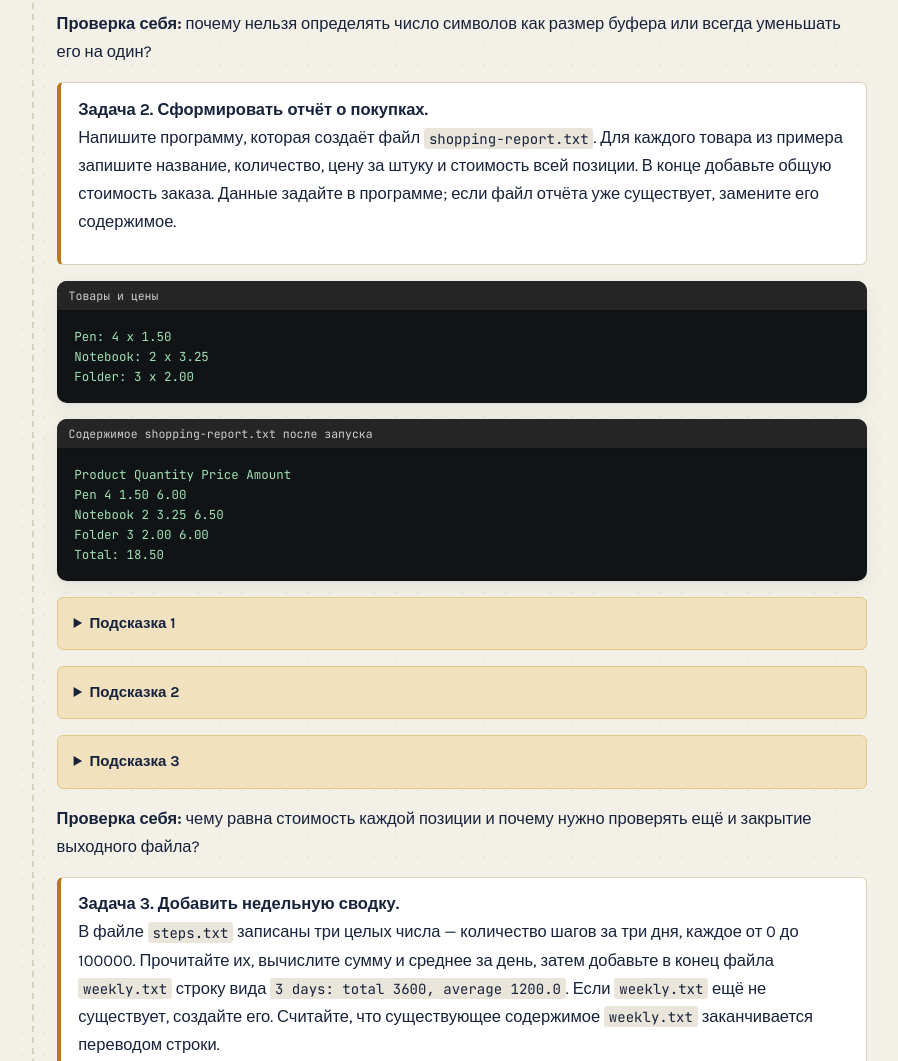
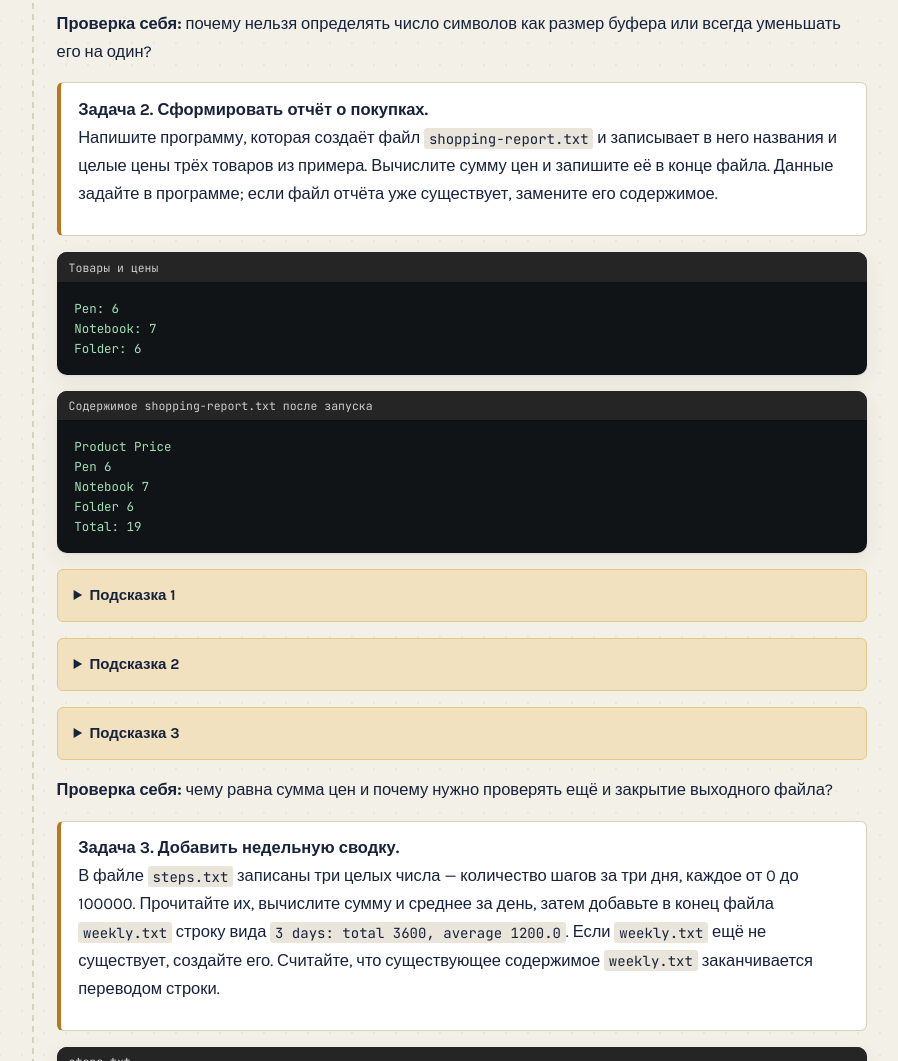
Before and after one commit to ardelak/c, a plain HTML site: page 14-text-files.html in a window 1280 px wide. Shown: the part 9528-10589 px from the top of the page, without its empty margins (199-1097 px from the left). Drawn offline with Linux system fonts and the light colour scheme.

Commit message:
Simplify lesson 14 homework

```diff
--- a/14-text-files.html
+++ b/14-text-files.html
@@ -340,29 +340,29 @@ Characters: 28</code></pre></div>
 
   <div class="task">
     <b>Задача 2. Сформировать отчёт о покупках.</b>
-    <p>Напишите программу, которая создаёт файл <code>shopping-report.txt</code>. Для каждого товара из примера запишите название, количество, цену за штуку и стоимость всей позиции. В конце добавьте общую стоимость заказа. Данные задайте в программе; если файл отчёта уже существует, замените его содержимое.</p>
+    <p>Напишите программу, которая создаёт файл <code>shopping-report.txt</code> и записывает в него названия и целые цены трёх товаров из примера. Вычислите сумму цен и запишите её в конце файла. Данные задайте в программе; если файл отчёта уже существует, замените его содержимое.</p>
   </div>
-  <div class="win-c out"><div class="hd"><span>Товары и цены</span></div><pre><code>Pen: 4 x 1.50
-Notebook: 2 x 3.25
-Folder: 3 x 2.00</code></pre></div>
-  <div class="win-c out"><div class="hd"><span>Содержимое shopping-report.txt после запуска</span></div><pre><code>Product Quantity Price Amount
-Pen 4 1.50 6.00
-Notebook 2 3.25 6.50
-Folder 3 2.00 6.00
-Total: 18.50</code></pre></div>
+  <div class="win-c out"><div class="hd"><span>Товары и цены</span></div><pre><code>Pen: 6
+Notebook: 7
+Folder: 6</code></pre></div>
+  <div class="win-c out"><div class="hd"><span>Содержимое shopping-report.txt после запуска</span></div><pre><code>Product Price
+Pen 6
+Notebook 7
+Folder 6
+Total: 19</code></pre></div>
   <details class="note tip">
     <summary>Подсказка 1</summary>
-    <p>Для создания или перезаписи отчёта используйте режим <code>"w"</code>. Для каждой позиции вычислите количество, умноженное на цену.</p>
+    <p>Для создания или перезаписи отчёта используйте режим <code>"w"</code>. Сохраните цены в переменных типа <code>int</code>.</p>
   </details>
   <details class="note tip">
     <summary>Подсказка 2</summary>
-    <p>Записывайте строки отчёта с помощью <code>fprintf</code>; для дробной цены подойдёт формат <code>%.2f</code>. Складывайте стоимости позиций в общую сумму.</p>
+    <p>Сложите цены и запишите названия, цены и сумму с помощью <code>fprintf</code>. Для целых чисел используйте формат <code>%d</code>.</p>
   </details>
   <details class="note tip">
     <summary>Подсказка 3</summary>
     <p>После строк товаров запишите общую сумму. Проверяйте результат каждого <code>fprintf</code> и результат <code>fclose</code>.</p>
   </details>
-  <p><b>Проверка себя:</b> чему равна стоимость каждой позиции и почему нужно проверять ещё и закрытие выходного файла?</p>
+  <p><b>Проверка себя:</b> чему равна сумма цен и почему нужно проверять ещё и закрытие выходного файла?</p>
 
   <div class="task">
     <b>Задача 3. Добавить недельную сводку.</b>
```
